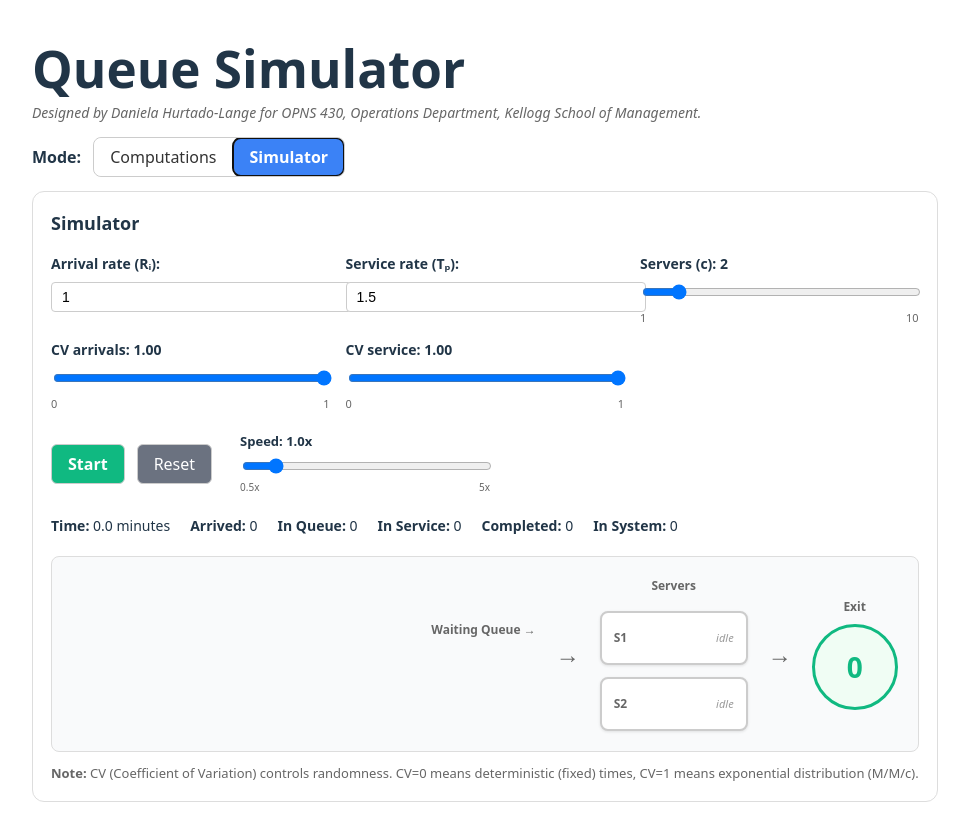
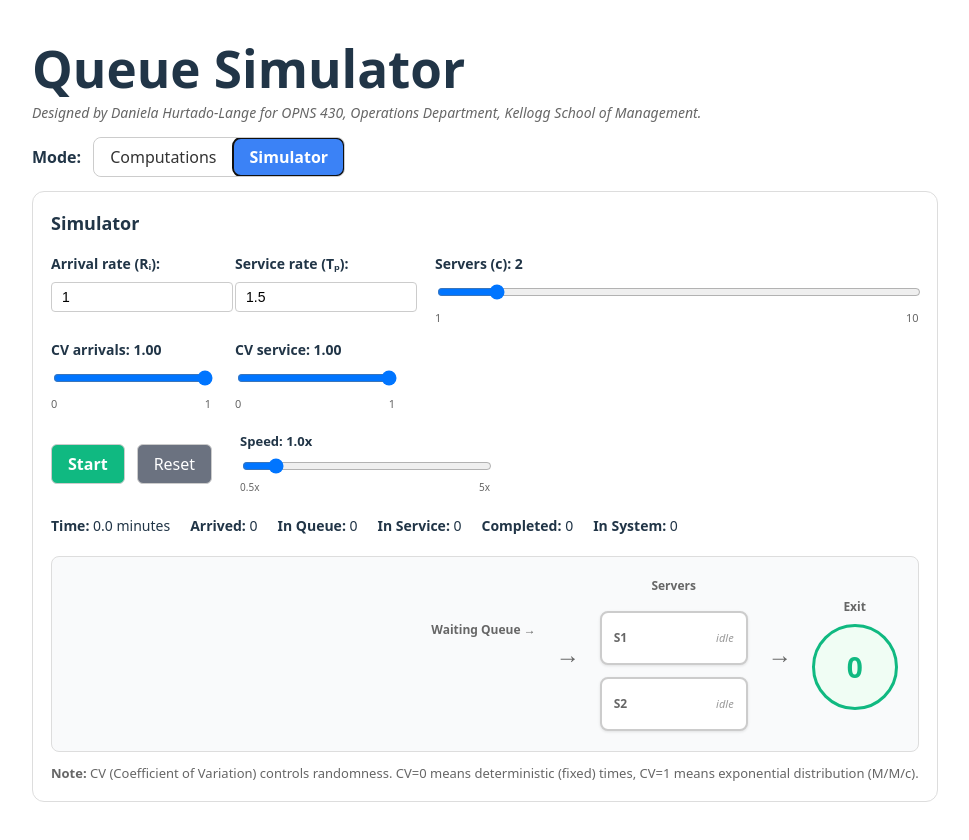
Before and after one commit to daniela-hl/queue-sim, a React (Vite) app: page / in a window 1280 px wide. Both pictures are taken after a click on the button "Simulator". Shown: the whole page, without its empty margins (8-977 px from the left). Built offline with nearby package versions, Linux system fonts and the light colour scheme.

Commit message:
Adjust spacing and sizing of simulator controls
- Make arrival and service rate boxes smaller (160px)
- Add spacing between controls (24px gap)
- Add extra space before servers slider (16px margin)
- Align CV sliders with rate inputs above

```diff
--- a/src/QueueSimulator.tsx
+++ b/src/QueueSimulator.tsx
@@ -157,9 +157,9 @@ export default function QueueSimulator({ timeUnit }: QueueSimulatorProps) {
       <h2 style={{ marginTop: 0, marginBottom: 16, fontSize: 18 }}>Simulator</h2>
 
       {/* Controls - First row: Arrival rate, Service rate, Servers */}
-      <div style={{ marginBottom: 12, display: "grid", gridTemplateColumns: "1fr 1fr 1fr", gap: 16 }}>
+      <div style={{ marginBottom: 12, display: "flex", gap: 24, alignItems: "flex-start" }}>
         {/* Arrival rate */}
-        <div>
+        <div style={{ flex: "0 0 160px" }}>
           <label style={{ display: "block", fontSize: 14, marginBottom: 8, fontWeight: 600 }}>
             Arrival rate (Rᵢ):
           </label>
@@ -175,7 +175,7 @@ export default function QueueSimulator({ timeUnit }: QueueSimulatorProps) {
         </div>
 
         {/* Service rate */}
-        <div>
+        <div style={{ flex: "0 0 160px" }}>
           <label style={{ display: "block", fontSize: 14, marginBottom: 8, fontWeight: 600 }}>
             Service rate (Tₚ):
           </label>
@@ -191,7 +191,7 @@ export default function QueueSimulator({ timeUnit }: QueueSimulatorProps) {
         </div>
 
         {/* Servers slider */}
-        <div>
+        <div style={{ flex: "1", minWidth: 200, marginLeft: 16 }}>
           <label style={{ display: "block", fontSize: 14, marginBottom: 8, fontWeight: 600 }}>
             Servers (c): {numServers}
           </label>
@@ -213,9 +213,9 @@ export default function QueueSimulator({ timeUnit }: QueueSimulatorProps) {
       </div>
 
       {/* Controls - Second row: CV arrivals, CV service */}
-      <div style={{ marginBottom: 20, display: "grid", gridTemplateColumns: "1fr 1fr 1fr", gap: 16 }}>
+      <div style={{ marginBottom: 20, display: "flex", gap: 24 }}>
         {/* CV arrivals slider */}
-        <div>
+        <div style={{ flex: "0 0 160px" }}>
           <label style={{ display: "block", fontSize: 14, marginBottom: 8, fontWeight: 600 }}>
             CV arrivals: {cvArrival.toFixed(2)}
           </label>
@@ -236,7 +236,7 @@ export default function QueueSimulator({ timeUnit }: QueueSimulatorProps) {
         </div>
 
         {/* CV service slider */}
-        <div>
+        <div style={{ flex: "0 0 160px" }}>
           <label style={{ display: "block", fontSize: 14, marginBottom: 8, fontWeight: 600 }}>
             CV service: {cvService.toFixed(2)}
           </label>
@@ -255,9 +255,6 @@ export default function QueueSimulator({ timeUnit }: QueueSimulatorProps) {
             <span>1</span>
           </div>
         </div>
-
-        {/* Empty third column */}
-        <div></div>
       </div>
 
       {/* Action buttons and Speed control */}
```
